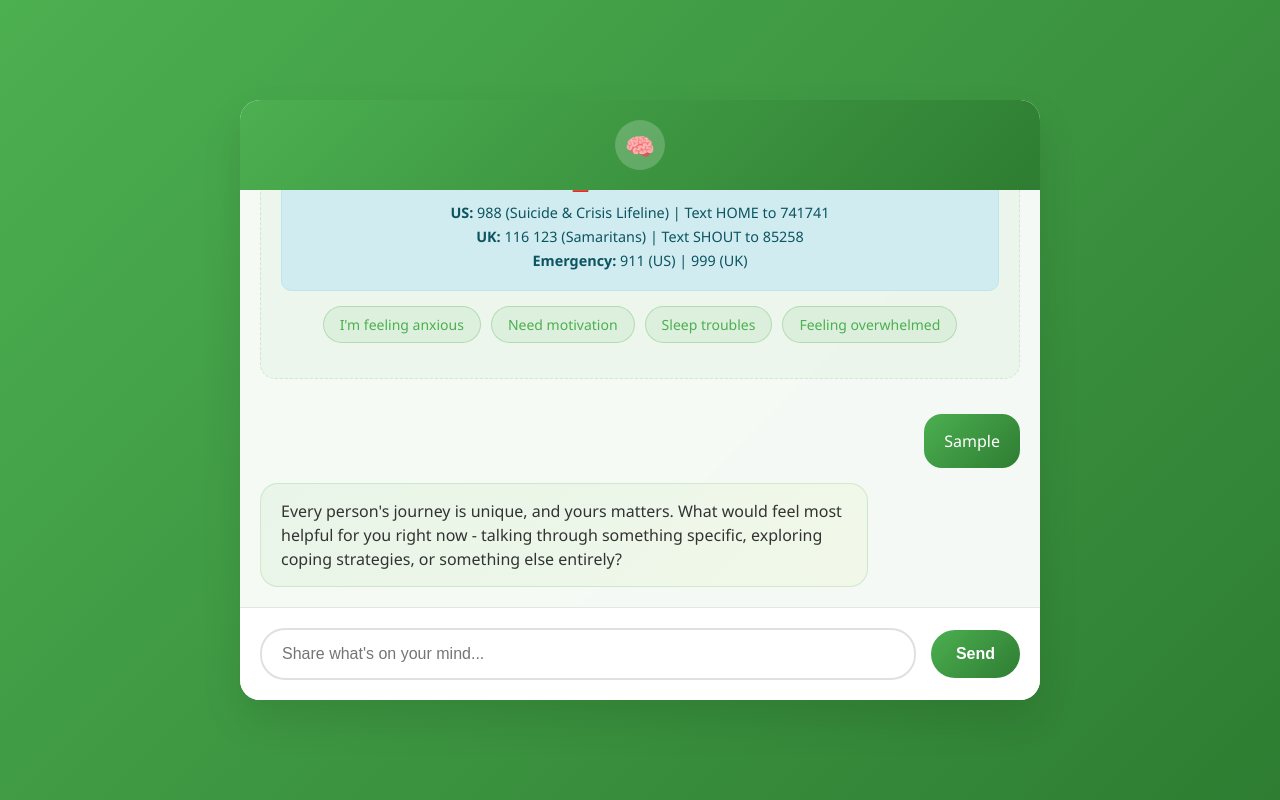
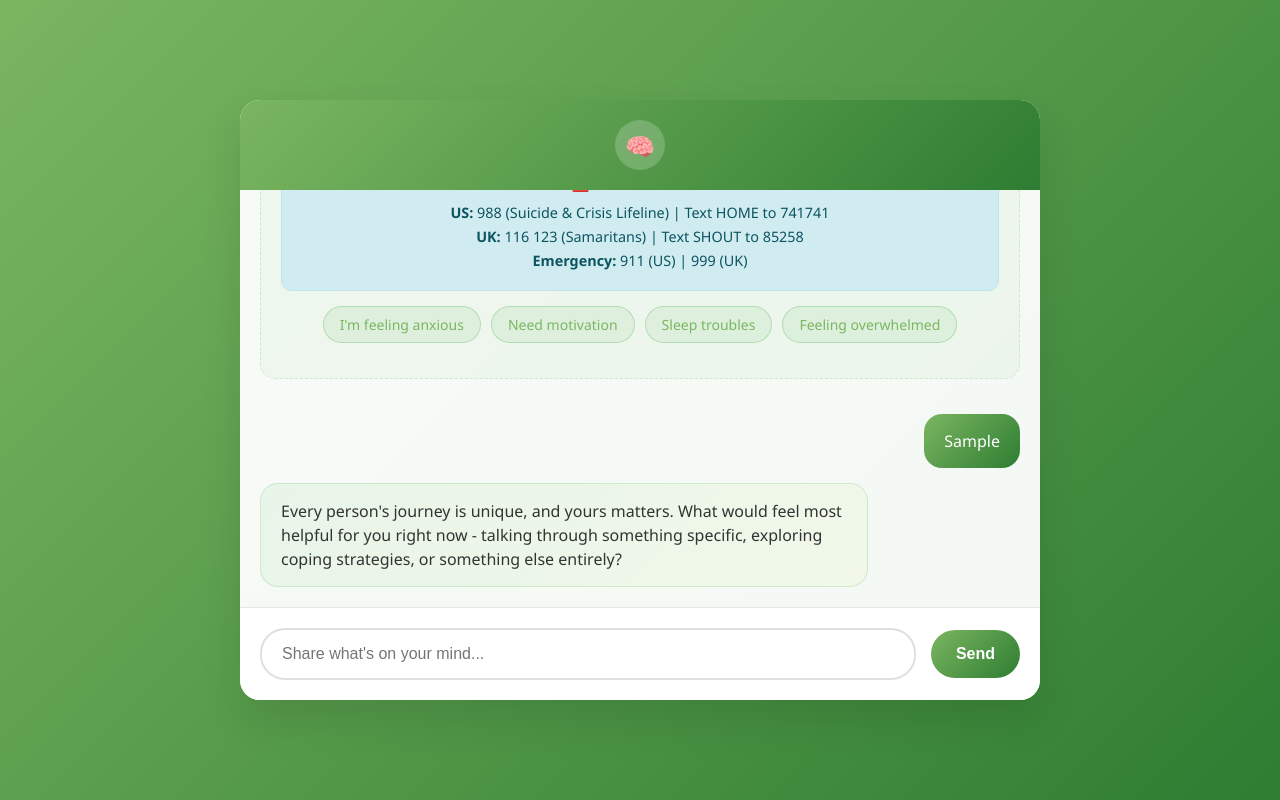
Before and after one commit to ChurchandLee/Joram, a plain HTML site: page index.html in a window 1280 px wide. Both pictures are taken after typing "Sample" into the empty fields and a click on the button "Send". Drawn offline with Linux system fonts and the light colour scheme.

Commit message:
Update index.html

```diff
--- a/index.html
+++ b/index.html
@@ -5,7 +5,7 @@
     <meta name="viewport" content="width=device-width, initial-scale=1.0">
     <title>HeartoListen - AI Mental Health Support</title>
     <meta name="description" content="Free AI-powered mental health support chat. A safe, judgment-free space for mental wellness.">
-    <meta name="theme-color" content="#4caf50">
+    <meta name="theme-color" content="#7BB661">
     <style>
         * {
             margin: 0;
@@ -15,7 +15,7 @@
 
         body {
             font-family: 'Segoe UI', Tahoma, Geneva, Verdana, sans-serif;
-            background: linear-gradient(135deg, #4caf50 0%, #2e7d32 100%);
+            background: linear-gradient(135deg, #7BB661 0%, #2e7d32 100%);
             min-height: 100vh;
             display: flex;
             align-items: center;
@@ -38,7 +38,7 @@
 
         /* Remove the header flex layout and unnecessary elements */
         .header {
-            background: linear-gradient(135deg, #4caf50 0%, #2e7d32 100%);
+            background: linear-gradient(135deg, #7BB661 0%, #2e7d32 100%);
             padding: 20px;
             text-align: center;
             color: white;
@@ -91,7 +91,7 @@
         }
 
         .user-message {
-            background: linear-gradient(135deg, #4caf50 0%, #2e7d32 100%);
+            background: linear-gradient(135deg, #7BB661 0%, #2e7d32 100%);
             color: white;
             align-self: flex-end;
         }
@@ -117,13 +117,13 @@
         }
 
         .input-field:focus {
-            border-color: #4caf50;
+            border-color: #7BB661;
             box-shadow: 0 0 0 3px rgba(76, 175, 80, 0.1);
         }
 
         .send-button {
             padding: 15px 25px;
-            background: linear-gradient(135deg, #4caf50 0%, #2e7d32 100%);
+            background: linear-gradient(135deg, #7BB661 0%, #2e7d32 100%);
             color: white;
             border: none;
             border-radius: 25px;
@@ -198,7 +198,7 @@
             border-radius: 20px;
             cursor: pointer;
             font-size: 14px;
-            color: #4caf50;
+            color: #7BB661;
             transition: all 0.3s ease;
         }
 
```
